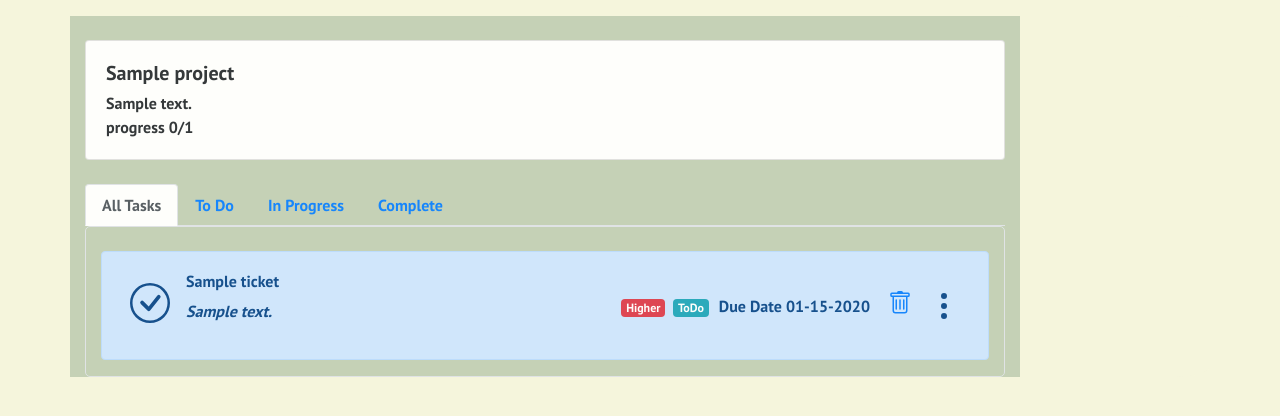
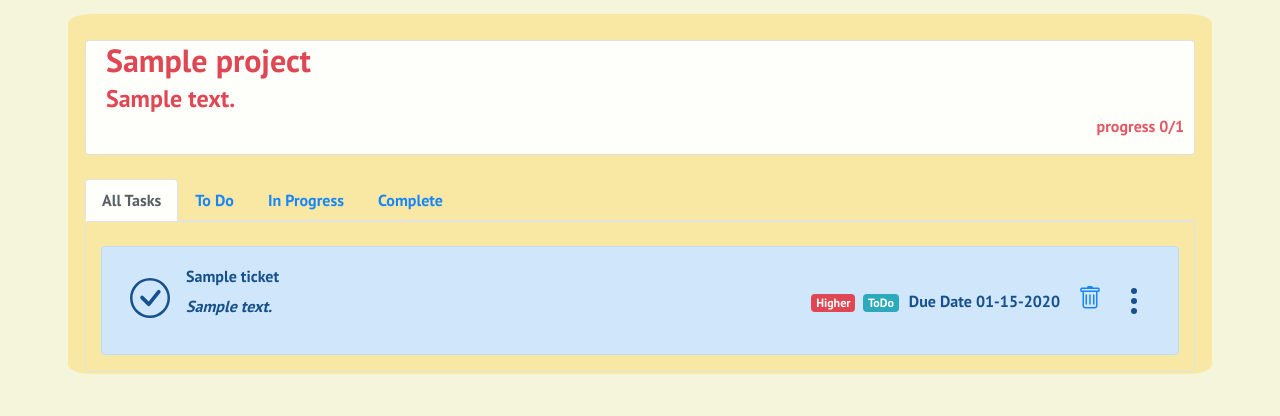
Before and after one commit to olgabor/closer, a Flask app: page /projects/1 in a window 1280 px wide. Shown: the part 54-470 px from the top of the page. Run offline with Flask 2, Linux system fonts and the light colour scheme; a user stored in the database is signed in; tables that the repository leaves empty hold one stand-in row (values such as "Sample post"); some libraries are stand-ins or nearby versions.

Commit message:
adds styling to card component on project template

```diff
--- a/templates/projects1.html
+++ b/templates/projects1.html
@@ -4,7 +4,7 @@
 
         <!--Create Ti cket Modal -->
 
-  <div class="row d-flex justify-content-center flex-row bd-highlight mb-2" style=" background-color:; margin: 10px">
+  <div class="row d-flex justify-content-center flex-row bd-highlight mb-2" style=" background-color:; margin: 10px;">
 
   <div class='p-2 bd-highlight text-center' type="button" style='color: #dc3545;'> <h3> Add New Project  </h3>  </div>
      <div class='p-2 bd-highlight'>  <svg data-toggle="modal"  data-target='#addNewProject' style='color:  #dc3545;' width="3em" height="3em" viewBox="0 0 16 16" class="bi bi-plus-circle-fill" fill="currentColor" xmlns="http://www.w3.org/2000/svg">
--- a/templates/show_project.html
+++ b/templates/show_project.html
@@ -5,15 +5,17 @@
 
 
 <div class="row">
-  <div class="col-10" style="background-color:#C0CEB2;">
+  <div class="col-12" style=" background-color: #F9E79F; box-shadow: 0 0 0 2px #F9E79F; border-radius: 2%;">
     <br>
-    <div class="card ">
-      <div class="card-body d-flex flex-direction-row justify-content-between align-items-center ">
-        <div> <h5 class="card-title align-middle "> {{project.title}}   </h5>
-        <p class="card-subtitle align-middle ">   {{project.description}}   </p>
-        progress {{ number_complete_tickets }}/{{  number_tickets }}
-      </div> </div>
-
+    <div class="card d-flex flex-direction-column justify-content-between" style="width: 100%; height: auto; ">
+      <div class="card-body" style='color: #dc3545; padding: 0%; margin-left:20px; margin-right:10px'>
+        <div>
+        <h2 class="card-title align-middle"> {{project.title}} </h2>
+        <h4 class="card-subtitle align-middle"> {{project.description}} </h4>
+        <p class="text-right font-weight-light" style='opacity: .9' >
+        progress {{ number_complete_tickets }}/{{  number_tickets }}</p>
+      </div>
+     </div>
 </div>
 <br>
 
```
